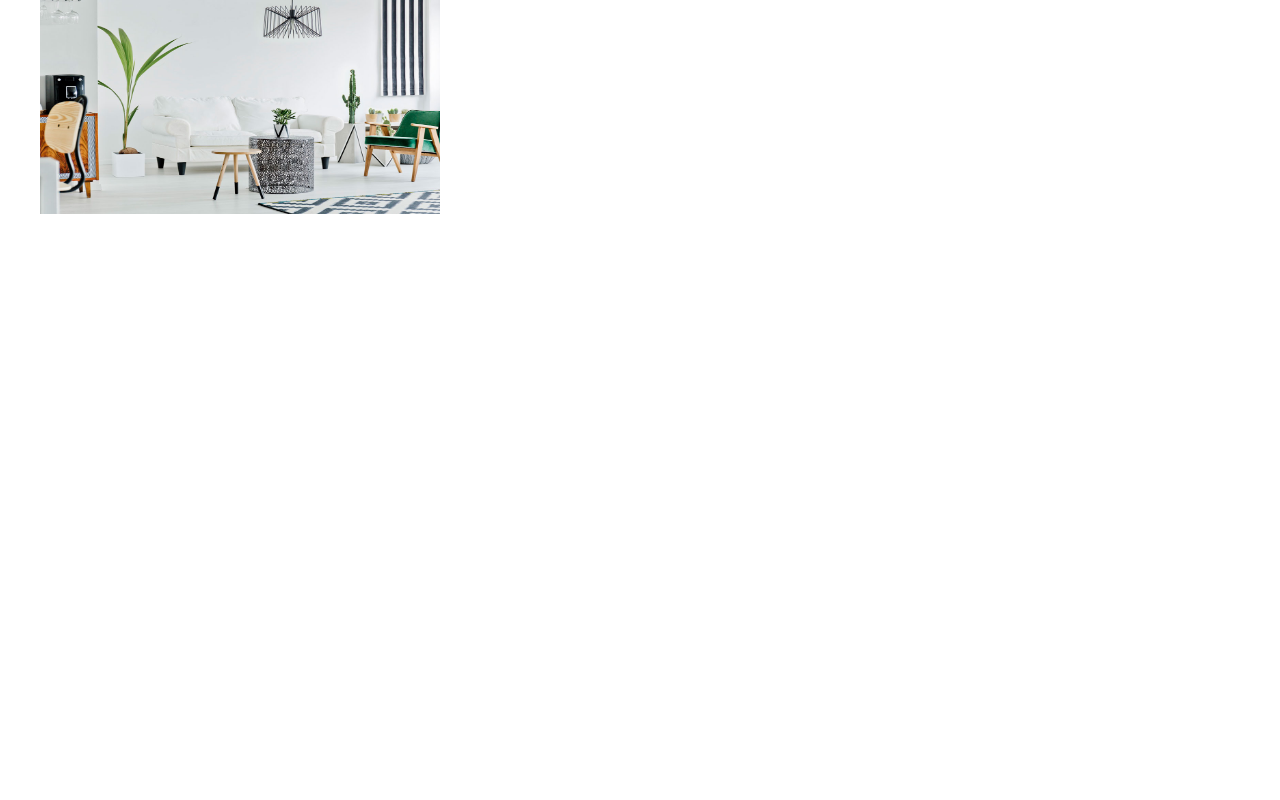
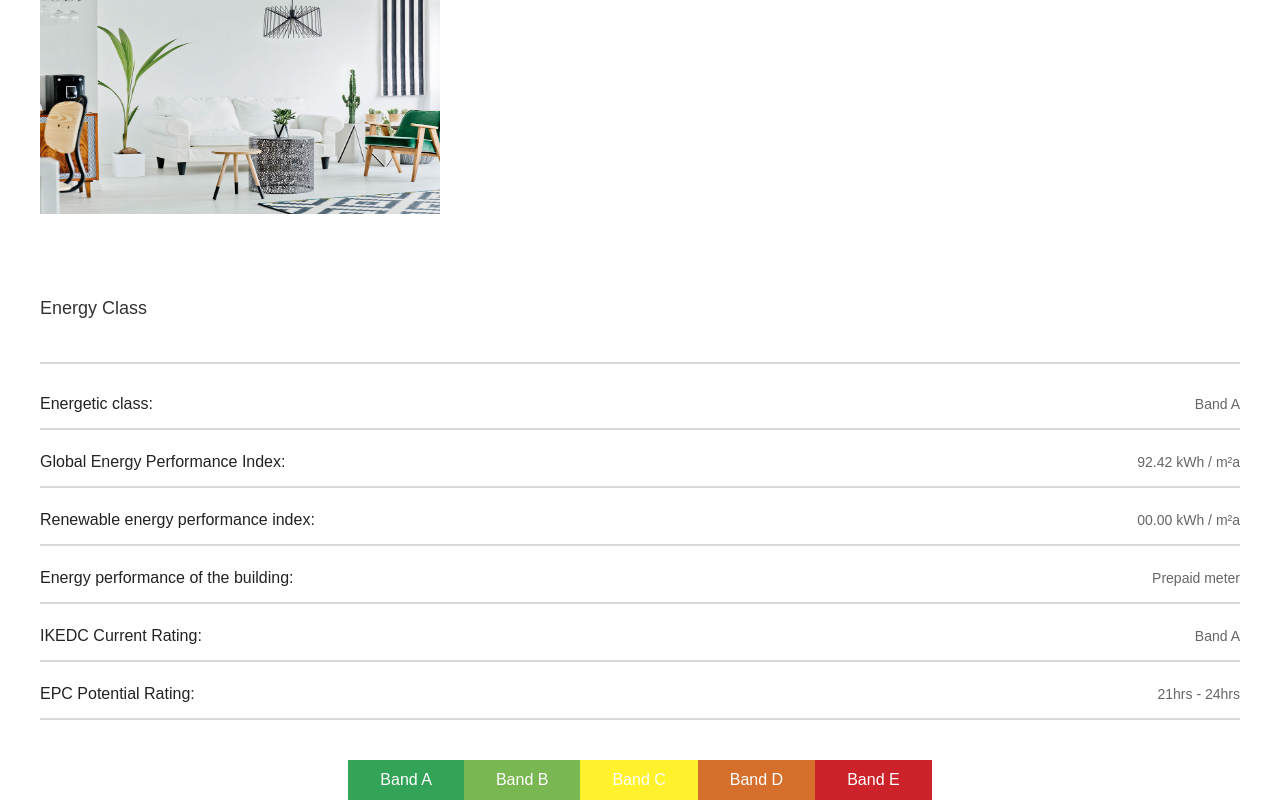
Before and after one commit to Obadea/rentwise, a React (Create React App) app: page /apartment/properties in a window 1280 px wide. Shown: the part 2721-3521 px from the top of the page. Before the commit the page ends 2935 px from the top, so only its background shows below. Built offline with nearby package versions, Linux system fonts and the light colour scheme; a web font is replaced by a local one.

Commit message:
features added

```diff
--- a/src/pages/propertyPage/PropertyPage.jsx
+++ b/src/pages/propertyPage/PropertyPage.jsx
@@ -10,6 +10,7 @@ import Description from "./components/Description";
 import Address from "./components/Address";
 import PropertyDetail from "./components/PropertyDetail";
 import PhotoGrid from "./components/PhotoGrid";
+import EnergyClass from "./components/EnergyClass";
 
 function PropertyPage() {
   return (
@@ -69,6 +70,7 @@ function PropertyPage() {
       <Address />
       <PropertyDetail />
       <PhotoGrid />
+      <EnergyClass />
     </div>
   );
 }
--- a/src/pages/propertyPage/components/EnergyClass.jsx
+++ b/src/pages/propertyPage/components/EnergyClass.jsx
@@ -5,48 +5,67 @@ function EnergyClass() {
     <div>
       <div className="px-4 py-6 lg:p-10 flex flex-col  gap-4 ">
         <div className="flex justify-between py-10 border-b-2 border-[#D9D9D9]  ">
-          <h4 className=" font-medium text-lg text-customdark">Address</h4>
+          <h4 className=" font-medium text-lg text-customdark">Energy Class</h4>
         </div>
         <div className="flex flex-col  gap-2  justify-between">
           <div className="flex justify-between py-3 border-b-2 border-[#D9D9D9] ">
-            <h4 className=" font-medium text-sm text-customdark">Address</h4>
+            <h4 className=" font-medium text-base text-[#222222]">
+              Energetic class:
+            </h4>
             <button className="font-normal text-sm   text-customStreetcolor flex justify-center items-center">
-              Victoria Island
+              Band A
             </button>
           </div>
           <div className="flex justify-between py-3 border-b-2 border-[#D9D9D9] flex-1 ">
-            <h4 className=" font-medium text-sm text-customdark">City</h4>
+            <h4 className=" font-medium text-base text-[#222222]">
+              Global Energy Performance Index:
+            </h4>
             <button className="font-normal text-sm   text-customStreetcolor flex justify-center items-center">
-              Lagos
+              92.42 kWh / m²a
             </button>
           </div>
           <div className="flex justify-between py-3 border-b-2 border-[#D9D9D9]  ">
-            <h4 className=" font-medium text-sm text-customdark">State</h4>
+            <h4 className=" font-medium text-base text-[#222222]">
+              Renewable energy performance index:
+            </h4>
             <button className="font-normal text-sm   text-customStreetcolor flex justify-center items-center">
-              Lagos
+              00.00 kWh / m²a
             </button>
           </div>
           <div className="flex justify-between py-3 border-b-2 border-[#D9D9D9] ">
-            <h4 className=" font-medium text-sm text-customdark">
-              Zip/Postal Code
+            <h4 className=" font-medium text-base text-[#222222]">
+              Energy performance of the building:
             </h4>
             <button className="font-normal text-sm   text-customStreetcolor flex justify-center items-center">
-              10013
+              Prepaid meter
             </button>
           </div>
           <div className="flex justify-between py-3 border-b-2 border-[#D9D9D9] ]">
-            <h4 className=" font-medium text-sm text-customdark">Area</h4>
+            <h4 className=" font-medium text-base text-[#222222]">
+              IKEDC Current Rating:
+            </h4>
             <button className="font-normal text-sm   text-customStreetcolor flex justify-center items-center">
-              Lagos Island
+              Band A
             </button>
           </div>
           <div className="flex justify-between py-3 border-b-2 border-[#D9D9D9] ">
-            <h4 className=" font-medium text-sm text-customdark">Country</h4>
+            <h4 className=" font-medium text-base text-[#222222]">
+              EPC Potential Rating:
+            </h4>
             <button className="font-normal text-sm   text-customStreetcolor flex justify-center items-center">
-              Nigeria
+              21hrs - 24hrs
             </button>
           </div>
         </div>
+      </div>
+
+      {/* Band distribution */}
+      <div className="flex justify-center text-white">
+        <div className="px-8 py-2 bg-[#33A357]">Band A</div>
+        <div className="px-8 py-2 bg-[#79B752]">Band B</div>
+        <div className="px-8 py-2 bg-[#FFF12C]">Band C</div>
+        <div className="px-8 py-2 bg-[#D66F2C]">Band D</div>
+        <div className="px-8 py-2 bg-[#CC232A]">Band E</div>
       </div>
     </div>
   );
--- /dev/null
+++ b/src/pages/propertyPage/components/Features.jsx
@@ -0,0 +1,15 @@
+import React from "react";
+
+function Features() {
+  return (
+    <div>
+      <div className="px-4 py-6 lg:p-10 flex flex-col  gap-4 ">
+        <div className="flex justify-between py-10 border-b-2 border-[#D9D9D9]  ">
+          <h4 className=" font-medium text-lg text-customdark">Energy Class</h4>
+        </div>
+      </div>
+    </div>
+  );
+}
+
+export default Features;
```
